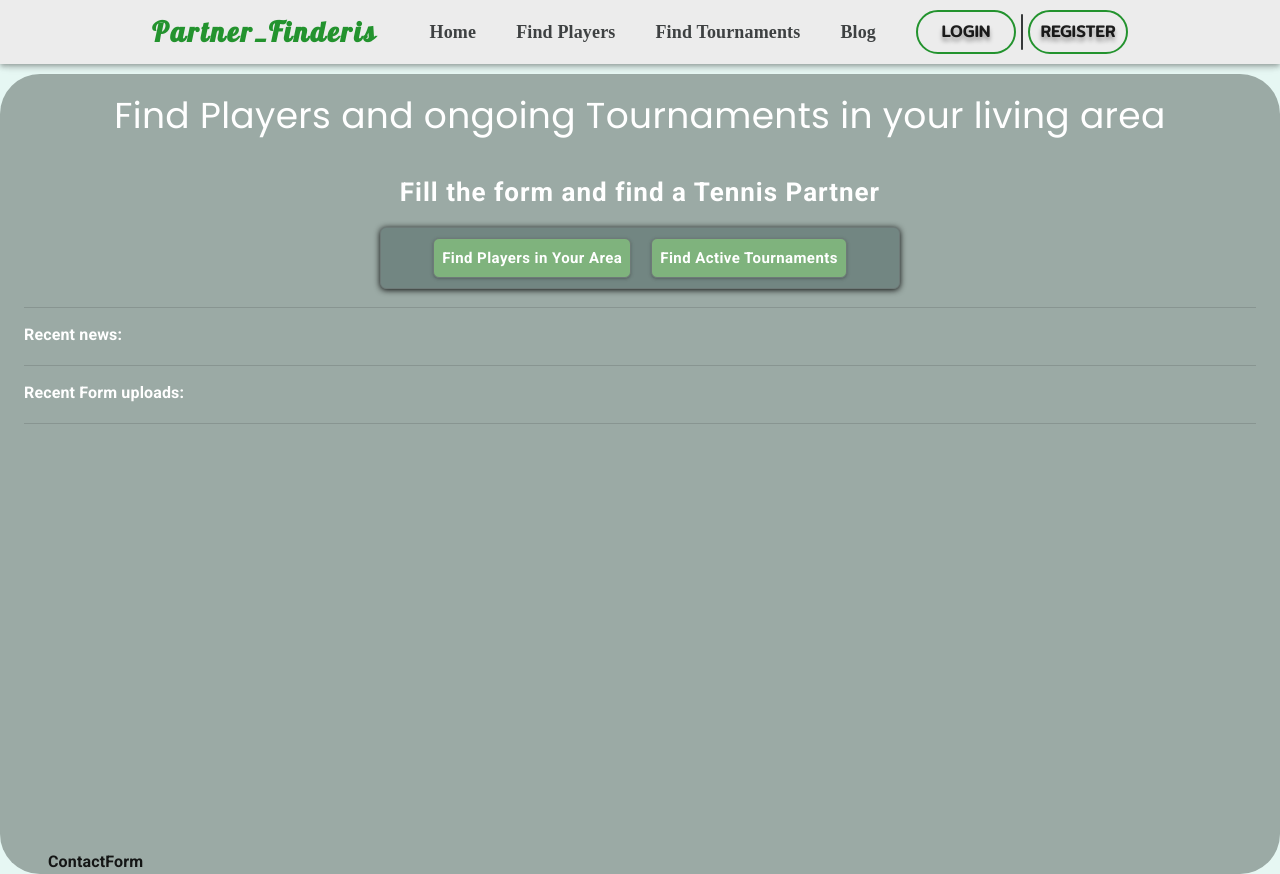
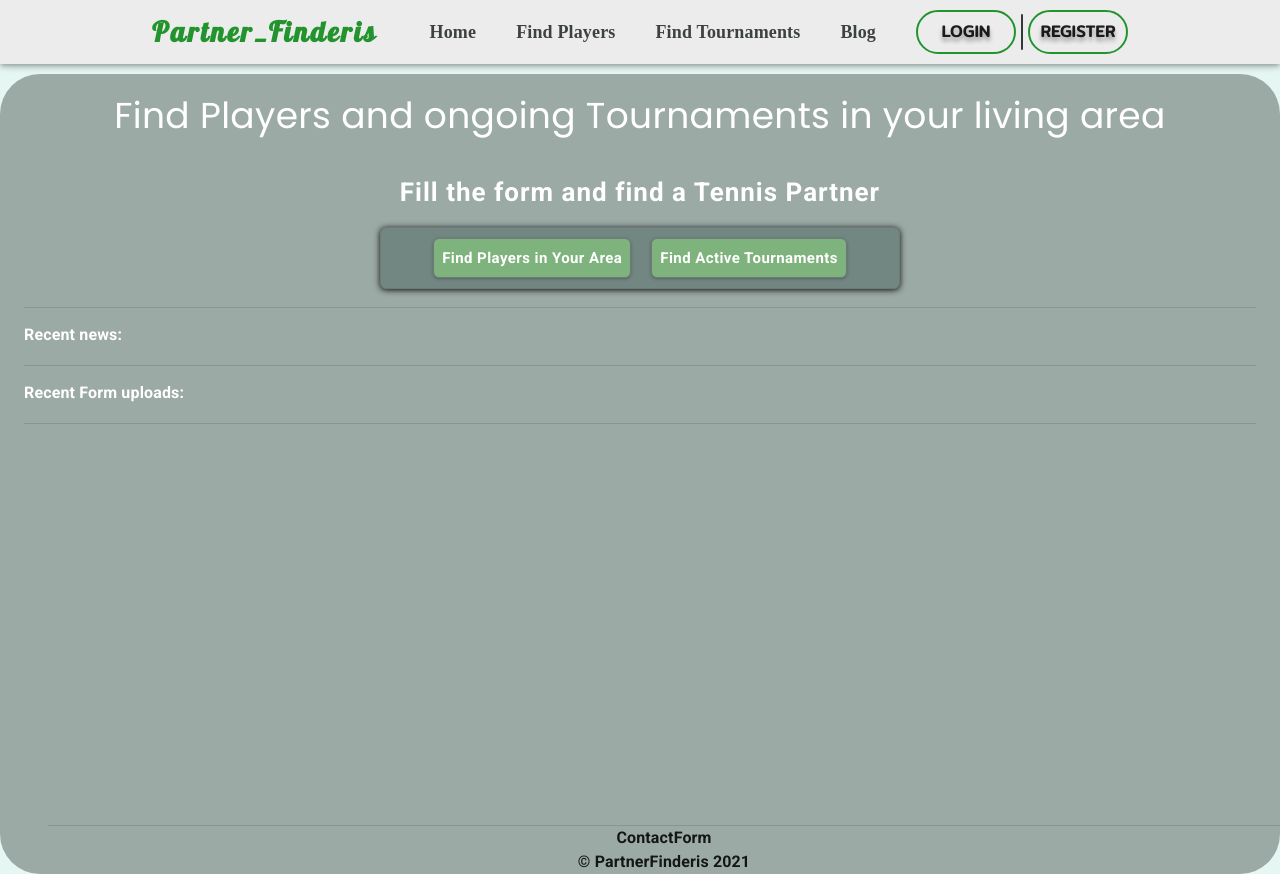
Before and after one commit to TadasSipavicius/Searching-Partner-Website, a React (Create React App) app in the folder Client/: page / in a window 1280 px wide. Shown: the top 874 px of the page. Built offline with nearby package versions, Linux system fonts and the light colour scheme; no server answers; a web font is replaced by a local one.

Commit message:
Added CurrentYear in ContactForm

```diff
--- a/Client/src/Components/ContactForm.tsx
+++ b/Client/src/Components/ContactForm.tsx
@@ -1,22 +1,30 @@
-import { Container, createStyles, makeStyles, Theme, Typography } from '@material-ui/core';
+import { Container, createStyles, Divider, makeStyles, Theme, Typography } from '@material-ui/core';
 import React from 'react';
 
 const useStyles = makeStyles( (theme: Theme) =>
     createStyles({
         contactForm: {
             position: "absolute",
-            bottom: 0
+            bottom: 0,
+            textAlign: "center"
         }
     }))
 
+const getCurrentYear = () =>{
+    return new Date().getFullYear();
+}
 export default function ContactForm(){
 
     const classes = useStyles();
 
     return(
         <Container className={classes.contactForm}>
+            <Divider />
             <Typography>
                 ContactForm
+            </Typography>
+            <Typography>
+                © PartnerFinderis {getCurrentYear()}
             </Typography>
         </Container>
 
```
